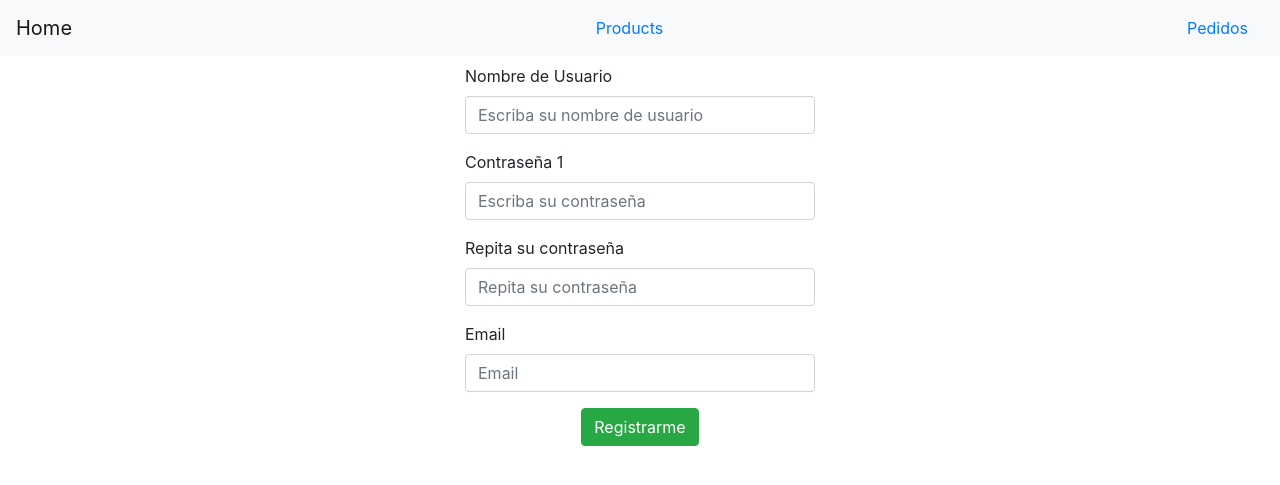
After one commit to lucerohugo/INGSoftware, a Django app: page /register/ in a window 1280 px wide. The commit adds this page. Shown: the top 485 px of the page. Run offline with Django 5.2, Linux system fonts and the light colour scheme; some libraries are stand-ins or nearby versions.

Commit message:
Update 16/4/25

```diff
--- /dev/null
+++ b/home/templates/accounts/register.html
@@ -0,0 +1,69 @@
+{% extends 'base.html' %}
+
+{% block title %} Register {% endblock %}
+
+
+{% block content %}
+
+
+<div class="container">
+    <div class="row">
+        <div class="col-4"></div>
+        <div class="col-4">
+            <form method="post">
+                <h2> {% csrf_token %} </h2>
+                <div class="form-group">
+                    <label for="username">Nombre de Usuario</label>
+                    <input
+                        type="text"
+                        name="username"
+                        id="username"
+                        class="form-control"
+                        placeholder="Escriba su nombre de usuario"
+                        required
+                        >
+                </div>
+                <div class="form-group">
+                    <label for="password1">Contraseña 1</label>
+                    <input
+                        type="password"
+                        name="password1"
+                        id="password1"
+                        class="form-control"
+                        placeholder="Escriba su contraseña"
+                        required
+                        >
+                </div>
+                <div class="form-group">
+                    <label for="password2">Repita su contraseña</label>
+                    <input
+                        type="password"
+                        name="password2"
+                        id="password2"
+                        class="form-control"
+                        placeholder="Repita su contraseña"
+                        required
+                        >
+                </div>
+                <div class="form-group">
+                    <label for="password2">Email</label>
+                    <input
+                        type="email"
+                        name="email"
+                        id="email"
+                        class="form-control"
+                        placeholder="Email"
+                        required
+                        >
+                </div>
+                <!--boton de registrarme-->
+                <button type="submit" class="btn btn-success d-block mx-auto">Registrarme</button>
+            </form>
+        </div>
+        <div class="col-4"></div>
+    </div>
+</div>
+
+
+
+{% endblock %}
--- a/home/templates/base.html
+++ b/home/templates/base.html
@@ -19,8 +19,16 @@
             <a href="{% url 'order_list' %}">Pedidos</a>
         </li>
     </nav>
-    {{user}}
-    {% block content %}{% endblock %}
+    {% if messages %}
+          {% for message in messages %}
+              {%if message.tags == 'error' %}
+                  <div class="alert alert-danger" >{{message}}</div>
+              {% else %}
+                  <div class="alert alert-{{message.tags}}" >{{message}}</div>
+              {% endif %}
+          {% endfor %}
+      {% endif %}
+      {% block content %}{% endblock %}
     <!-- Optional JavaScript -->
     <!-- jQuery first, then Popper.js, then Bootstrap JS -->
     <script src="https://code.jquery.com/jquery-3.3.1.slim.min.js" integrity="sha384-q8i/X+965DzO0rT7abK41JStQIAqVgRVzpbzo5smXKp4YfRvH+8abtTE1Pi6jizo" crossorigin="anonymous"></script>
--- /dev/null
+++ b/home/urls.py
@@ -0,0 +1,6 @@
+from django.urls import path
+from home.views import register_view
+
+urlpatterns = [
+    path('register/', register_view, name='register')
+]
--- a/home/views.py
+++ b/home/views.py
@@ -1,3 +1,35 @@
+from django.contrib import messages
+from django.contrib.auth.models import User
 from django.shortcuts import render
 
-# Create your views here.
+def register_view(request):
+    if request.method == 'POST':
+        data = request.POST
+        username = data.get('username')
+        pass1 = data.get('password1')
+        pass2 = data.get('password2')
+        email = data.get('email')
+
+        if not username or not pass1 or not pass2:
+            messages.error(request, "faltan datos")
+
+        elif _validate_pass(pass1, pass2):
+            messages.error(request, "las contraseñas no coinciden")
+
+        elif User.objects.filter(username=username).exists():
+            messages.error(request, "el usuario esta en uso")
+
+        else:
+            User.objects.create_user(
+                username=username,
+                password=pass1,
+                email=email
+            )
+    return render(
+        request=request,
+        template_name='accounts/register.html'
+    )
+
+def _validate_pass(pass1, pass2):
+    print(pass1==pass2)
+    pass1 == pass2
--- a/itec2025/urls.py
+++ b/itec2025/urls.py
@@ -20,5 +20,5 @@ from django.urls import include, path
 urlpatterns = [
     path('admin/', admin.site.urls),
     path('products/', include('products.urls')),
-
+    path('', include('home.urls')),
 ]
```
Also changed, not shown: db.sqlite3, home/templates/accounts/login.html (added), home/templates/accounts/logout.html (added).
